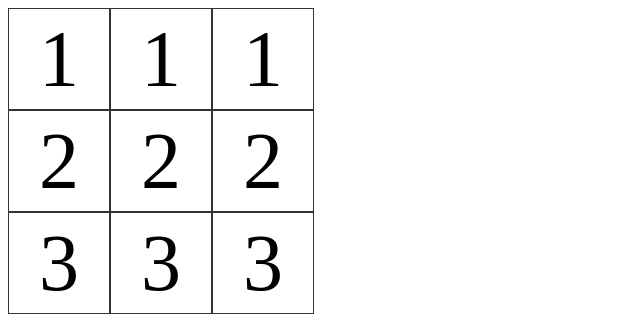
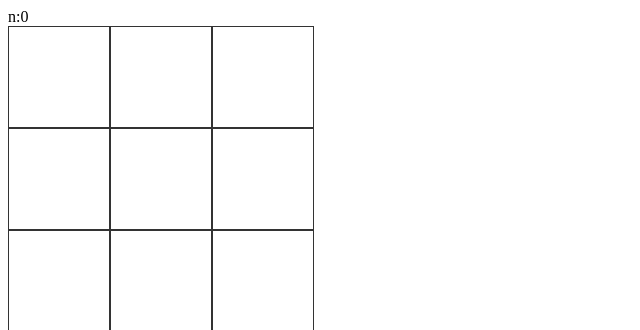
Before and after one commit to qvefofo/reacts, a React (Create React App) app in the folder react-demo1/: page / in a window 1280 px wide. Shown: the top 330 px of the page, without its empty margins (0-640 px from the left). Built offline with nearby package versions, Linux system fonts and the light colour scheme.

Commit message:
完成棋盘

```diff
--- a/react-demo1/src/index.js
+++ b/react-demo1/src/index.js
@@ -1,37 +1,73 @@
-import React from 'react'
+import React, { useState } from 'react'
 import ReactDOM from 'react-dom'
 import './style.css'
 
+// 初始化每个棋盘
 const Cell = function (props) {
-    const [text, setText] = React.useState('')
-    const onClickButton = function () {
-        console.log('click')
-        setText('x')
-    }
     return (
-        <div className="cell" onClick={onClickButton}>
+        <div className="cell" onClick={props.onClick}>
             {props.text}
         </div>
     )
 }
 
-const cells = [
-    // [null, null, null],
-    // [null, null, null],
-    // [null, null, null],
-    [1, 1, 1],
-    [2, 2, 2],
-    [3, 3, 3]
-]
 
 const Chessboard = function () {
+    const [cells, setCells] = useState([
+        [null, null, null],
+        [null, null, null],
+        [null, null, null],
+    ]) // 初始化数据
+    const [finished, setFinished] = useState(false) // 判断是否结束
+    const [n, setN] = useState(0) // 每次的点击次数
+    const tell = (cells) => {
+        console.log('tell 判断谁赢')
+        console.log(cells)
+        // 判断行的
+        for (let i = 0; i < 3; i++) {
+            if (cells[i][0] === cells[i][1] && cells[i][1] === cells[i][2] && cells[i][0] !== null) {
+                console.log(cells[i][0] + '赢了')
+                setFinished(true)
+                break;
+            }
+        }
+        // 判断列的
+        for (let i = 0; i < 3; i++) {
+            if (cells[0][i] === cells[1][i] && cells[1][i] === cells[1][i] && cells[2][i] !== null) {
+                console.log(cells[0][i] + '赢了')
+                setFinished(true)
+                break;
+            }
+        }
+        // 判断斜的
+        if (cells[0][0] === cells[1][1] && cells[1][1] === cells[2][2] && cells[0][0] !== null) {
+            console.log(cells[0][0] + '赢了')
+            setFinished(true)
+        }
+        if (cells[0][2] === cells[1][1] && cells[1][1] === cells[2][0] && cells[1][1] !== null) {
+            console.log(cells[1][1] + '赢了')
+            setFinished(true)
+        }
+    }
+    const onClickCell = (row, col) => {
+        // n + 1
+        setN(n + 1)
+        // 改变 cells
+        const copy = JSON.parse(JSON.stringify(cells)) // 深拷贝
+        copy[row][col] = n % 2 === 0 ? 'x' : 'o';
+        setCells(copy)
+        // 判断谁赢
+        tell(copy)
+    }
     return (
         <div>
-            {cells.map(items => <div className="row">
-                {items.map(item => <div className="col">
-                    <Cell text={item} />
+            <div >n:{n}</div>
+            {cells.map((items, row) => <div key={row} className="row">
+                {items.map((item, col) => <div key={col} className="col">
+                    <Cell text={item} onClick={() => onClickCell(row, col)} />
                 </div>)}
             </div>)}
+            {finished && <div className="gameOver">游戏结束</div>}
         </div>
     )
 }
--- a/react-demo1/src/style.css
+++ b/react-demo1/src/style.css
@@ -7,8 +7,23 @@
     justify-content: center;
     border: 1px solid #333;
     font-size: 80px;
+    cursor: pointer;
 }
 
 .row {
     display: flex;
 }
+
+.gameOver {
+    position: fixed;
+    width: 100%;
+    height: 100%;
+    background: rgba(0,0,0, 0.5);
+    top: 0;
+    left: 0;
+    display: flex;
+    justify-content: center;
+    align-items: center;
+    color:#fff;
+    font-size:80px;
+}
```
